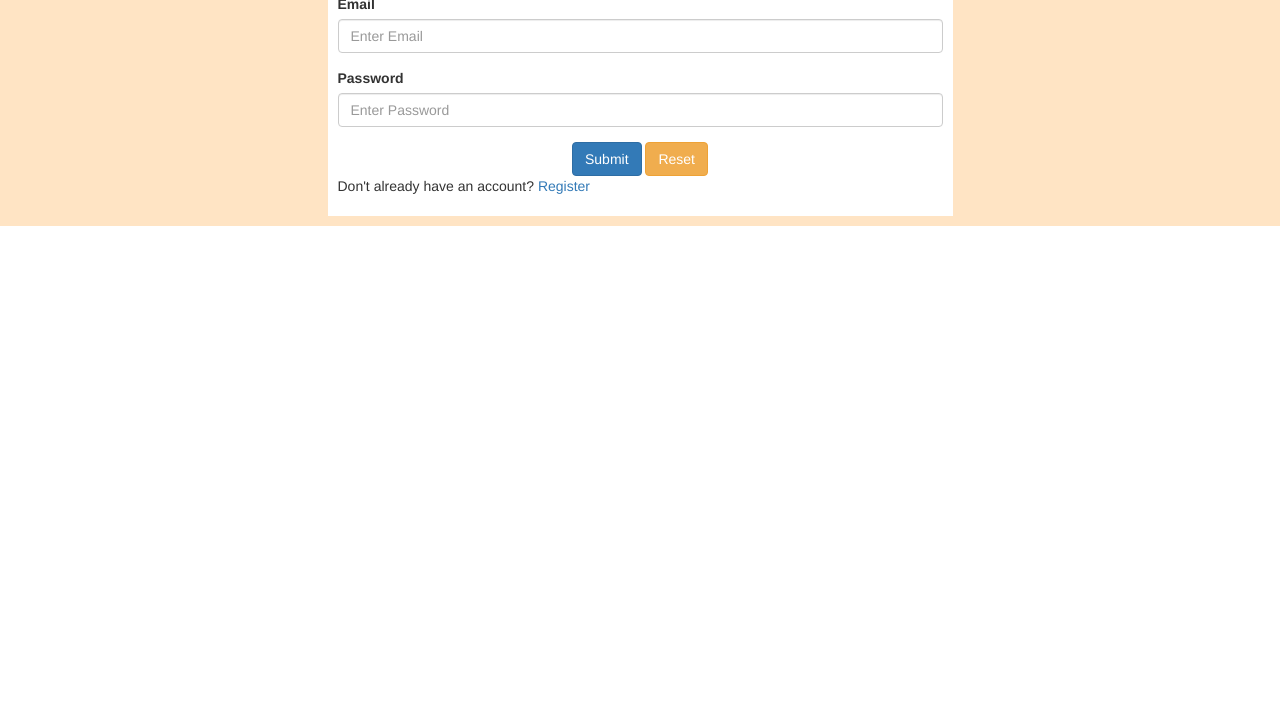
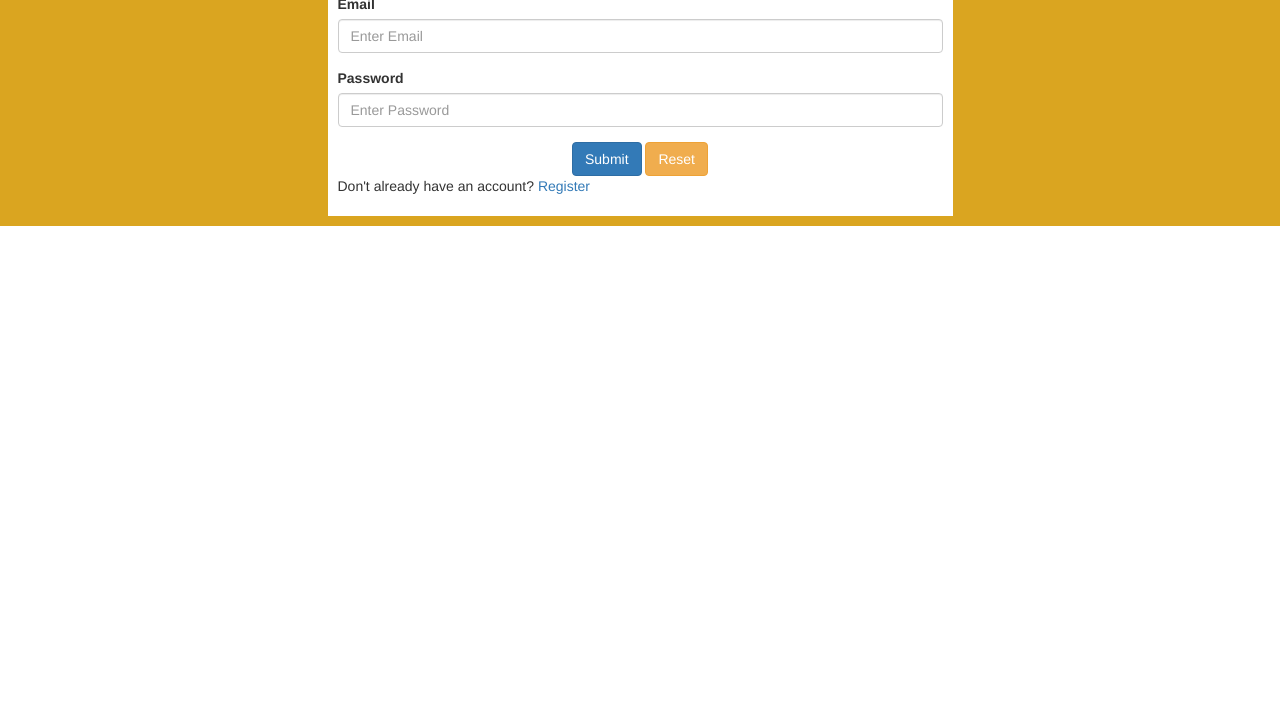
Before and after one commit to damikas23/vip, a plain HTML site: page vip/index.html in a window 1280 px wide. Shown: the part 89-800 px from the top of the page. Drawn offline with nearby package versions, Linux system fonts and the light colour scheme.

Commit message:
Add files via upload

```diff
--- a/vip/vipstyle.css
+++ b/vip/vipstyle.css
@@ -1,7 +1,7 @@
 .container{
     width: 100%;
     height: 100%;
-    background-color: bisque;
+    background-color: goldenrod;
 }
 .container .card{
     width: 50%;
```
